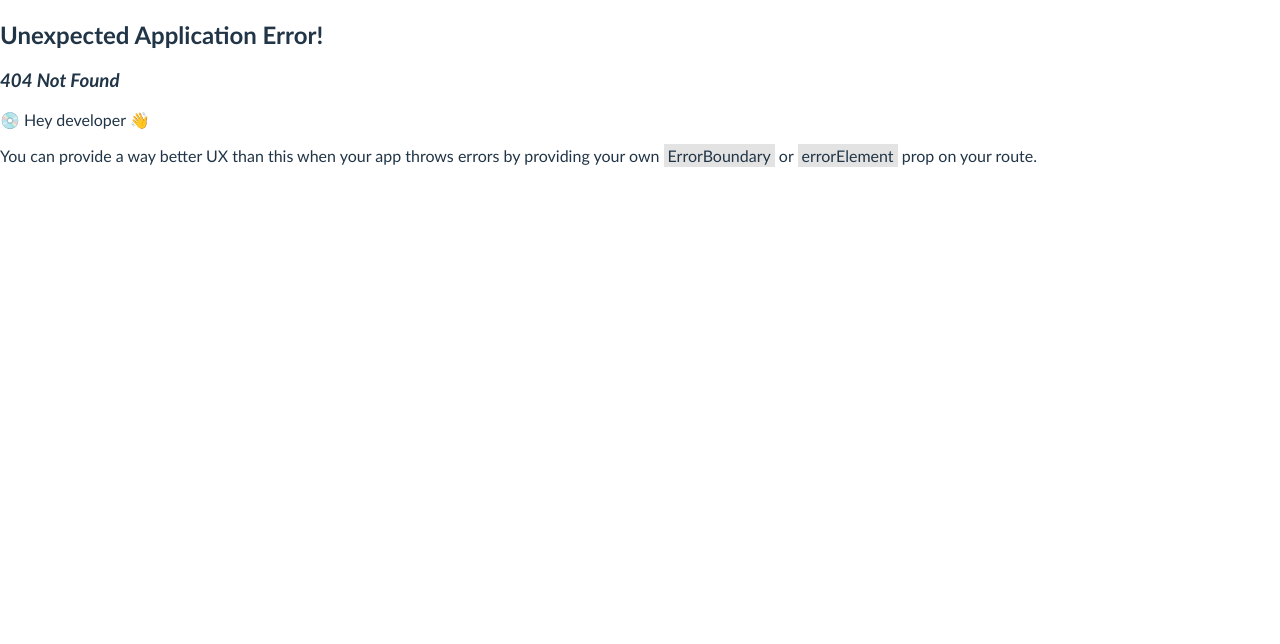
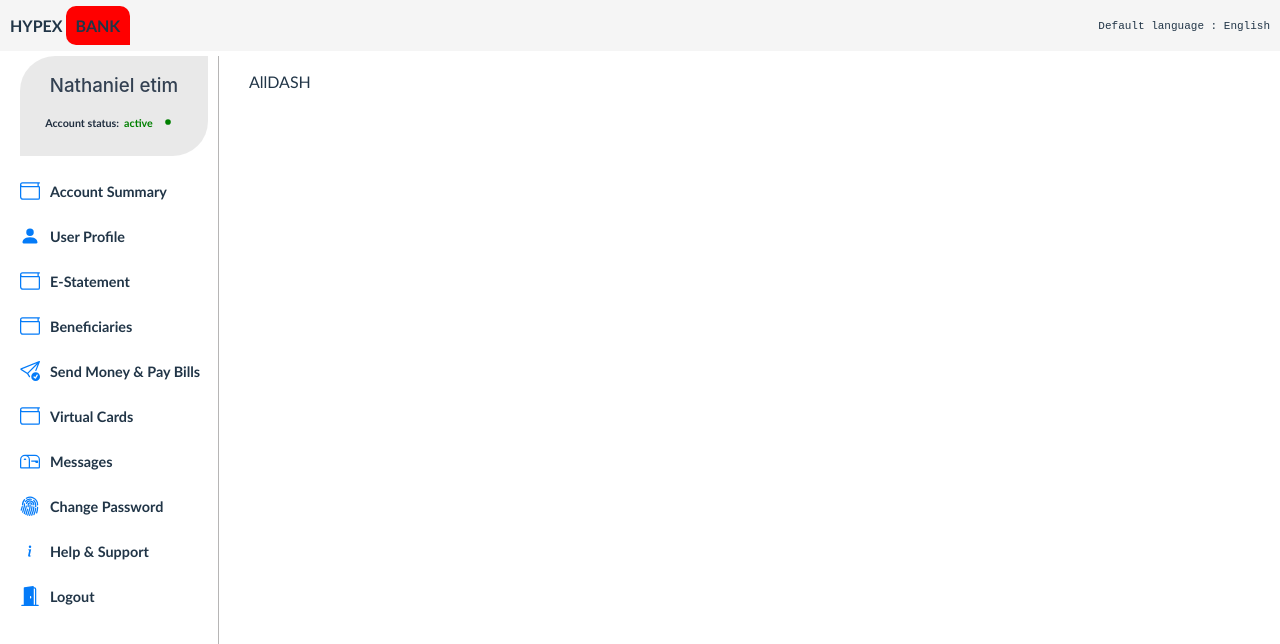
Before and after one commit to Nathaniel-Etim/mikeReactBank, a React (Vite) app: page /logedIn/userDashBoard in a window 1280 px wide. Before the commit this address had no page. Shown: the top 644 px of the page. Built offline with nearby package versions, Linux system fonts and the light colour scheme.

Commit message:
HomeDashboard

```diff
--- a/src/App.jsx
+++ b/src/App.jsx
@@ -11,6 +11,10 @@ import ContactPage from "./pages/contactPage/ContactPage";
 import LoginPage from "./pages/loginPage/LoginPage";
 import LoanPage from "./pages/loanpage/LoanPage";
 import LogedInNavBar from "./components/logedinComponent/logedinNavBar/logedInNavBar";
+import DashBoardContainer from "./components/homeDashboard/HomeDashboard";
+
+// copy the loginComponent Folder
+// copy the homeDashboard folder
 
 const router = createBrowserRouter(
   createRoutesFromElements(
@@ -26,7 +30,7 @@ const router = createBrowserRouter(
 
       {/* route to when user is logedin */}
       <Route path="logedIn" element={<LogedInNavBar />}>
-        {/*  */}
+        <Route path="userDashBoard" element={<DashBoardContainer />} />
       </Route>
     </>
   )
--- /dev/null
+++ b/src/components/homeDashboard/HomeDashboard.jsx
@@ -0,0 +1,12 @@
+import React from "react";
+import { styled } from "styled-components";
+
+function DashBoardContainer() {
+  return (
+    <div>
+      <p>AllDASH</p>
+    </div>
+  );
+}
+
+export default DashBoardContainer;
--- a/src/components/logedinComponent/UserNavBar.jsx
+++ b/src/components/logedinComponent/UserNavBar.jsx
@@ -2,6 +2,7 @@ import React from "react";
 import NavBar from "../navComponent/navBar";
 import { styled } from "styled-components";
 import UserSideBar from "./loggedinMenu/userMenu";
+import { Outlet } from "react-router-dom";
 
 function UserNavBar() {
   return (
@@ -9,7 +10,9 @@ function UserNavBar() {
       <NavBar />
       <UserSection>
         <UserSideBar />
-        <div>other outlet</div>
+        <mian>
+          <Outlet />
+        </mian>
       </UserSection>
     </UserLogedinContainer>
   );
```
